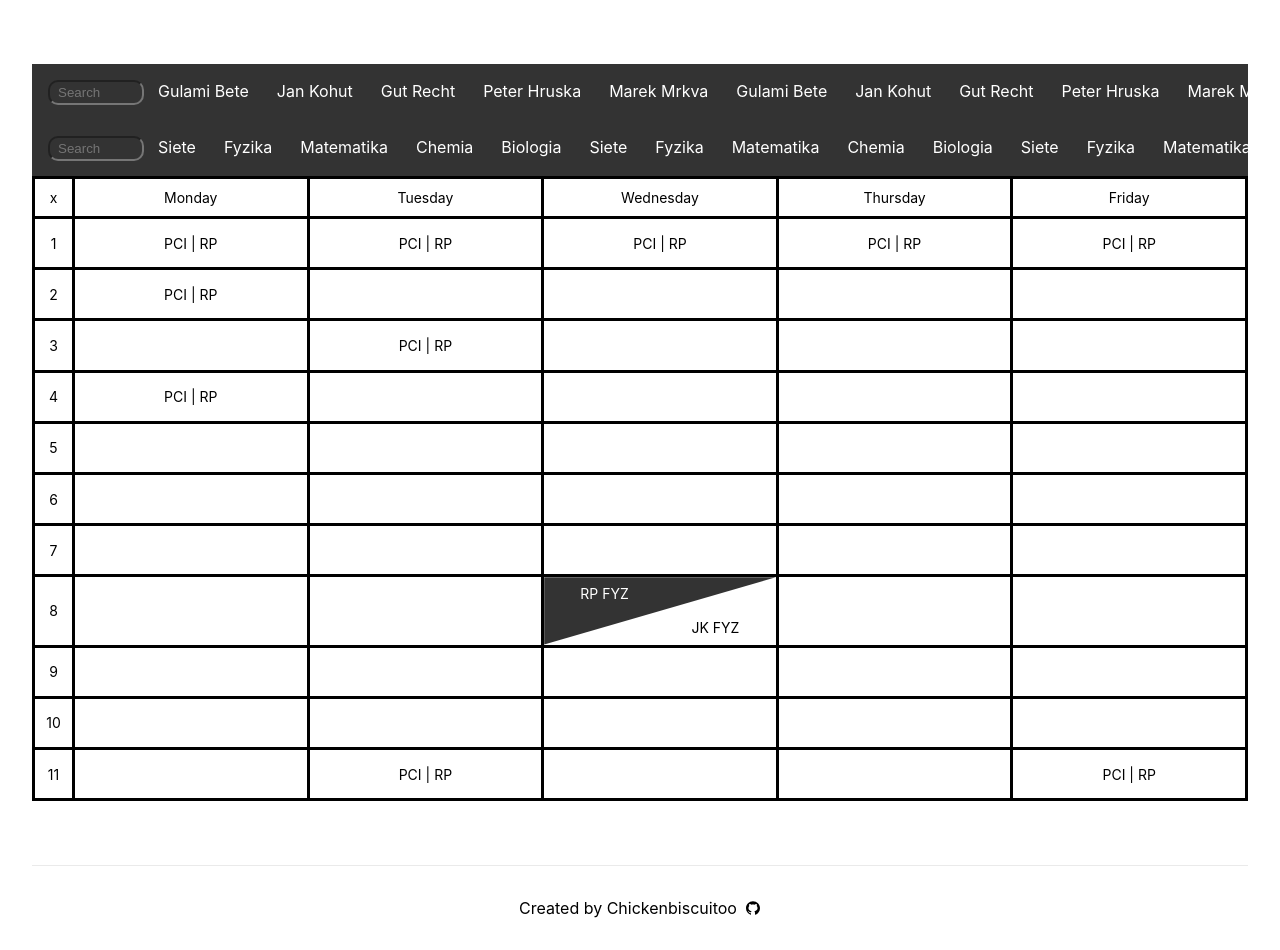
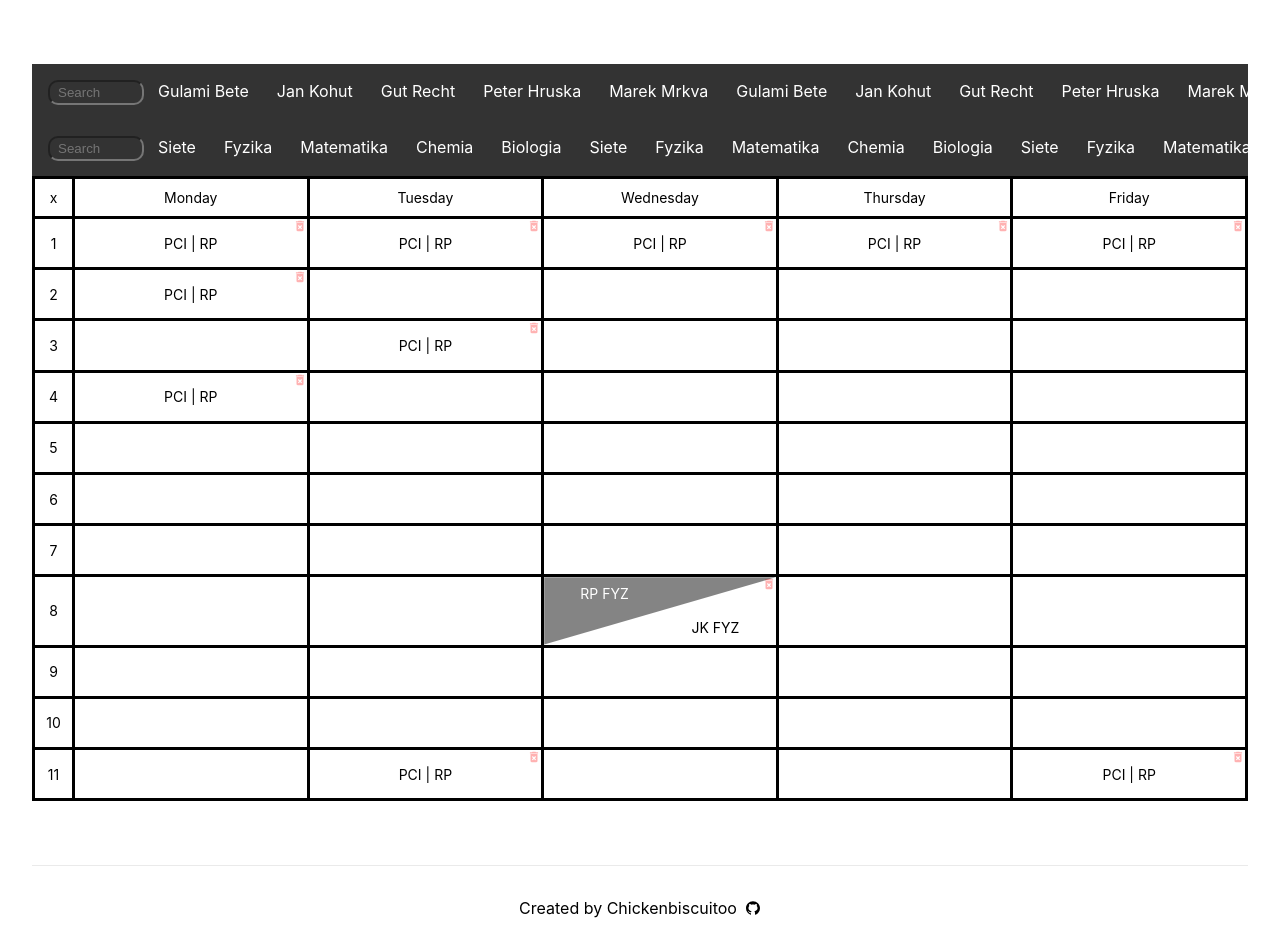
Before and after one commit to Chickenbiscuitoo/timetable-manager, a Next.js app: page / in a window 1280 px wide. Built offline with nearby package versions, Linux system fonts and the light colour scheme.

Commit message:
added delete func and button

```diff
--- a/components/Cell.tsx
+++ b/components/Cell.tsx
@@ -5,6 +5,7 @@ import useTimetableStore from '../store'
 import { useDrop } from 'react-dnd'
 
 import SplitCell from './SplitCell'
+import { MdDeleteForever } from 'react-icons/md'
 
 interface Props {
 	subject: string | string[]
@@ -19,7 +20,7 @@ const Cell: NextPage<Props> = ({
 	position,
 	teacher,
 }) => {
-	const { addLesson, updateLesson } = useTimetableStore()
+	const { addLesson, updateLesson, deleteLesson } = useTimetableStore()
 
 	const handleDrop = () => {
 		if (itemType === 'TeacherMenuItem' && !teacher) {
@@ -65,6 +66,8 @@ const Cell: NextPage<Props> = ({
 		}
 	}
 
+	const handleRemove = () => deleteLesson(lesson_id)
+
 	const [{ isOver, canDrop, itemType, itemProps }, drop]: any = useDrop({
 		accept: ['TeacherMenuItem', 'SubjectMenuItem'],
 		canDrop: handleCanDrop,
@@ -106,6 +109,14 @@ const Cell: NextPage<Props> = ({
 								teacher={teacher[1]}
 								position="cell_down"
 							/>
+							{lesson_id && (
+								<span
+									onClick={handleRemove}
+									className={styles.btn_remove}
+								>
+									<MdDeleteForever />
+								</span>
+							)}
 						</>
 					) : Array.isArray(subject) &&
 					  !Array.isArray(teacher) ? (
@@ -122,6 +133,14 @@ const Cell: NextPage<Props> = ({
 								teacher={teacher}
 								position="cell_down"
 							/>
+							{lesson_id && (
+								<span
+									onClick={handleRemove}
+									className={styles.btn_remove}
+								>
+									<MdDeleteForever />
+								</span>
+							)}
 						</>
 					) : !Array.isArray(subject) &&
 					  Array.isArray(teacher) ? (
@@ -138,11 +157,27 @@ const Cell: NextPage<Props> = ({
 								teacher={teacher[1]}
 								position="cell_down"
 							/>
+							{lesson_id && (
+								<span
+									onClick={handleRemove}
+									className={styles.btn_remove}
+								>
+									<MdDeleteForever />
+								</span>
+							)}
 						</>
 					) : (
 						<td ref={drop} className={getClassName()}>
 							{subject}
 							{teacher && ` | ${teacher}`}
+							{lesson_id && (
+								<span
+									onClick={handleRemove}
+									className={styles.btn_remove}
+								>
+									<MdDeleteForever />
+								</span>
+							)}{' '}
 						</td>
 					)}
 				</td>
@@ -150,6 +185,14 @@ const Cell: NextPage<Props> = ({
 				<td ref={drop} className={getClassName()}>
 					{subject}
 					{teacher && ` | ${teacher}`}
+					{lesson_id && (
+						<span
+							onClick={handleRemove}
+							className={styles.btn_remove}
+						>
+							<MdDeleteForever />
+						</span>
+					)}
 				</td>
 			)}
 		</>
--- a/store.ts
+++ b/store.ts
@@ -24,6 +24,7 @@ interface TimetableState {
 		subject: string | string[],
 		teacher?: string | string[] | undefined
 	) => void
+	deleteLesson: (lessonId: number) => void
 }
 
 const useTimetableStore = create<TimetableState>((set) => ({
@@ -246,6 +247,15 @@ const useTimetableStore = create<TimetableState>((set) => ({
 				},
 			],
 		})),
+	deleteLesson: (lesson_id) => {
+		set((state) => ({
+			rawTableData: [
+				...state.rawTableData.filter(
+					(el) => el.lesson_id !== lesson_id
+				),
+			],
+		}))
+	},
 }))
 
 export default useTimetableStore
--- a/styles/Timetable.module.css
+++ b/styles/Timetable.module.css
@@ -73,7 +73,7 @@
 	left: 0;
 	width: 100%;
 	height: 100%;
-	background-color: #333;
+	background-color: rgb(51, 51, 51, 0.6);
 	background-size: cover;
 	clip-path: polygon(100% 0%, 0% 0%, 0% 100%);
 }
@@ -82,3 +82,16 @@
 	width: 2.5rem;
 	border-width: slim;
 }
+
+.btn_remove {
+	position: absolute;
+	top: 0;
+	right: 0;
+	z-index: 2;
+	color: rgb(255, 0, 0, 0.3);
+}
+
+.btn_remove:hover {
+	color: rgb(255, 0, 0, 0.6);
+	cursor: pointer;
+}
```
